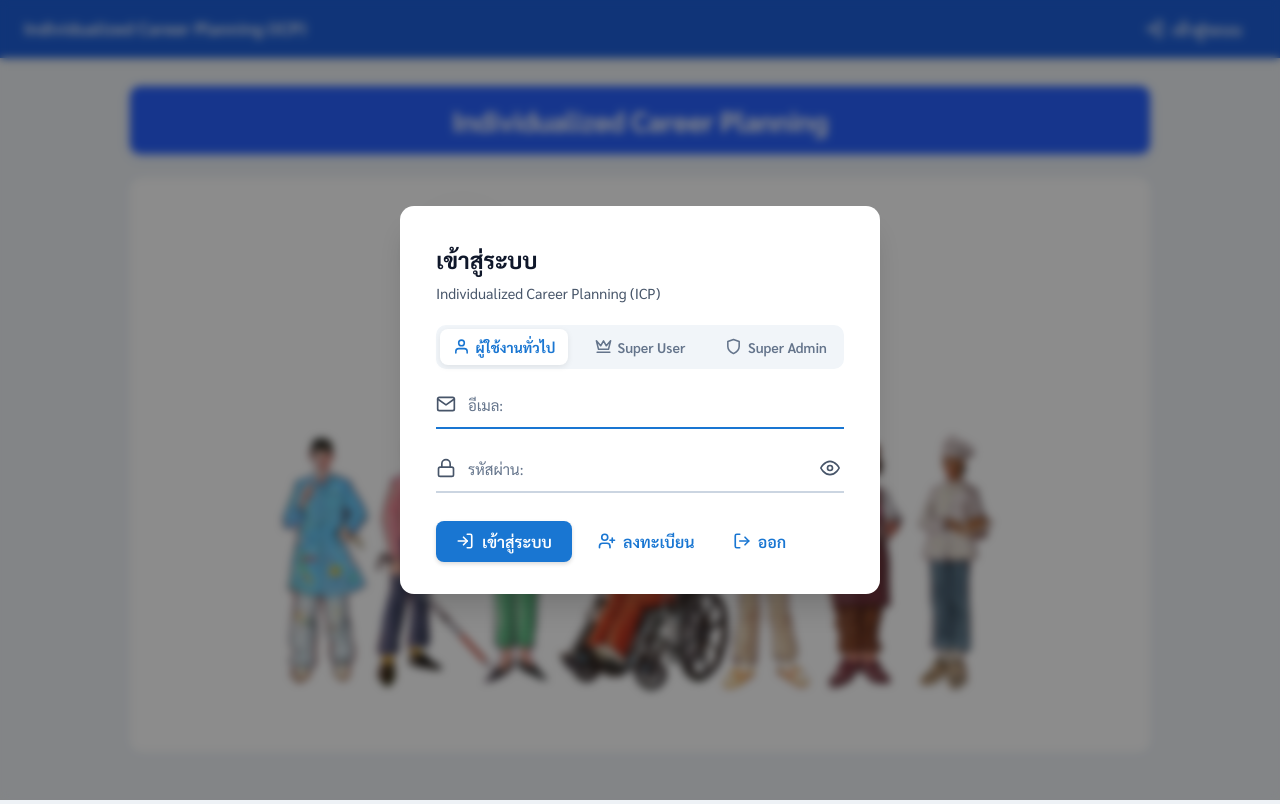
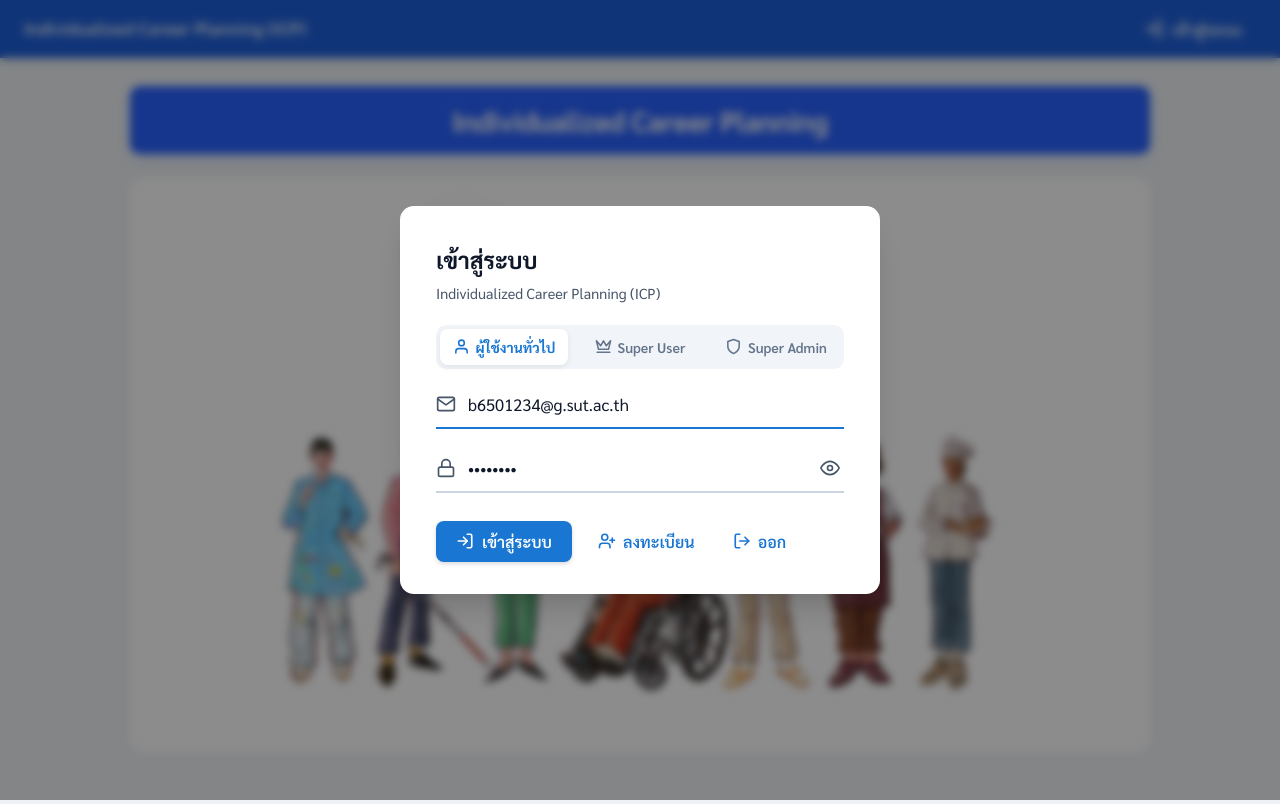
Before and after one commit to phonchita1599/icp-project, a React (Vite) app: page / in a window 1280 px wide. Built offline with nearby package versions, Linux system fonts and the light colour scheme.

Commit message:
Auto-fill email and password in login modal

```diff
--- a/src/components/AuthModal.jsx
+++ b/src/components/AuthModal.jsx
@@ -1,4 +1,4 @@
-import React, { useState } from 'react'
+import React, { useState, useEffect } from 'react'
 import './AuthModal.css'
 
 export default function AuthModal({
@@ -9,11 +9,30 @@ export default function AuthModal({
   onRegisterSuccess,
 }) {
   const [loginRole, setLoginRole] = useState('user') // 'user' | 'super_user' | 'super_admin'
-  const [email, setEmail] = useState('')
-  const [password, setPassword] = useState('')
+  const [email, setEmail] = useState('b6501234@g.sut.ac.th')
+  const [password, setPassword] = useState('12345678')
   const [confirmPassword, setConfirmPassword] = useState('')
   const [fullName, setFullName] = useState('')
   const [showPassword, setShowPassword] = useState(false)
+
+  // Auto-fill when switching authMode or when role changes
+  useEffect(() => {
+    if (authMode === 'login') {
+      if (loginRole === 'super_admin') {
+        setEmail('admin@icp.ac.th')
+        setPassword('12345678')
+      } else if (loginRole === 'super_user') {
+        setEmail('dss.mentor@sut.ac.th')
+        setPassword('12345678')
+      } else {
+        setEmail('b6501234@g.sut.ac.th')
+        setPassword('12345678')
+      }
+    } else {
+      setEmail('')
+      setPassword('')
+    }
+  }, [authMode, loginRole])
 
   // Quick fill demo for roles
   const handleSelectRole = (role) => {
```
